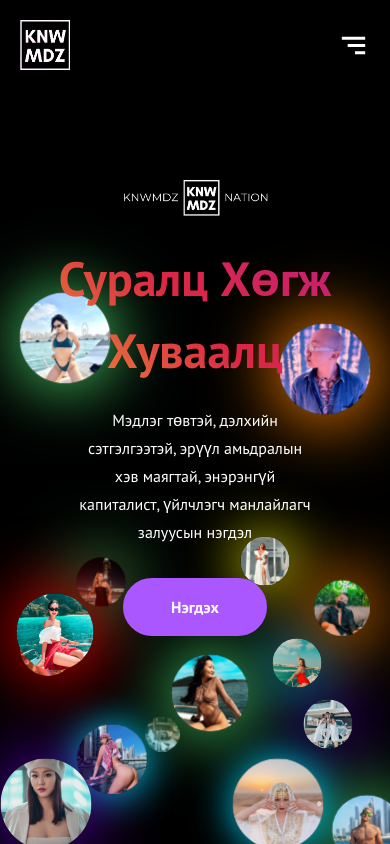
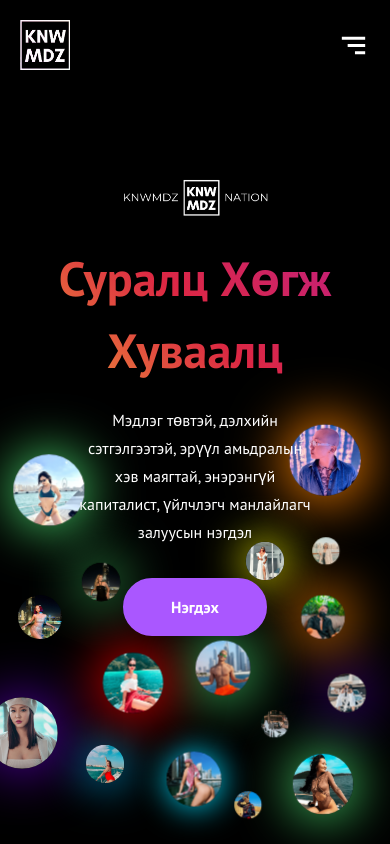
Before and after one commit to DorjooHover/knowMadz, a React (Create React App) app: page / in a window 390 px wide. Shown: the top 844 px of the page. Built offline with nearby package versions, Linux system fonts and the light colour scheme; a web font is replaced by a local one.

Commit message:
Add files via upload

```diff
--- a/src/components/Header/header.css
+++ b/src/components/Header/header.css
@@ -712,4 +712,118 @@
     bottom: auto;
   }
 }
+
+@media (max-width: 470px) {
+  .bubble {
+    -webkit-transform: scale(0.55) !important;
+            transform: scale(0.55) !important;
+  }
+  .bubble.sz-195 {
+    display: none;
+  }
+  #header {
+    height: 120vh;
+  }
+  .images__wrapper {
+    margin-top: 20px;
+  }
+  .sz-50 {
+    -webkit-animation-delay: 3s !important;
+            animation-delay: 3s !important;
+  }
+  .sz-50.sh-none {
+    left: 64%;
+    top: 67%;
+  }
+  .sz-50.sh-none-1 {
+    display: block;
+    left: auto;
+    top: 50%;
+    right: 10%;
+    bottom: auto;
+  }
+  .sz-50.sh-none-2 {
+    top: 75%;
+    right: 30%;
+    left: auto;
+  }
+  .sz-70.sh-green {
+    left: 17%;
+    top: 52%;
+    right: auto;
+    bottom: auto;
+  }
+  .sz-70.sh-yellow {
+    left: auto;
+    top: 50%;
+    right: 23%;
+    bottom: auto;
+  }
+  .sz-70.sh-blue {
+    left: 18%;
+    top: 70%;
+  }
+  .sz-70.sh-pink {
+    display: none;
+  }
+  .sz-70.sh-purple {
+    left: auto;
+    top: 63%;
+    right: 2%;
+    bottom: auto;
+  }
+  .sz-80.sh-orange {
+    left: auto;
+    top: 55%;
+    right: 7%;
+    bottom: auto;
+  }
+  .sz-80.sh-none {
+    left: 0%;
+    top: 55%;
+    right: auto;
+    bottom: auto;
+  }
+  .sz-100.sh-cyan {
+    left: 37%;
+    top: 70%;
+  }
+  .sz-100.sh-green {
+    top: 59%;
+    right: 30%;
+  }
+  .sz-100.sh-none {
+    display: none;
+  }
+  .sz-110.sh-red {
+    left: 20%;
+    top: 60%;
+  }
+  .sz-110.sh-green {
+    top: 70%;
+    right: 3%;
+  }
+  .sz-130.sh-green {
+    left: -4%;
+    top: 40%;
+    right: auto;
+    bottom: auto;
+  }
+  .sz-130.sh-orange {
+    left: auto;
+    top: 37%;
+    right: 0%;
+    bottom: auto;
+  }
+  .sz-130.sh-purple {
+    left: -11%;
+    top: 64%;
+  }
+  .sz-130.sh-yellow {
+    display: none;
+  }
+  .sz-130.sh-cyan {
+    display: none;
+  }
+}
 /*# sourceMappingURL=header.css.map */
--- a/src/components/Header/header.scss
+++ b/src/components/Header/header.scss
@@ -636,3 +636,128 @@
 		}
 	}
 }
+@media (max-width: 470px) {
+	.bubble {
+		transform: scale(0.55) !important;
+		&.sz-195 {
+			display: none;
+		}
+	}
+	#header {
+		height: 120vh;
+	}
+	.images__wrapper {
+		margin-top: 20px;
+	}
+	.sz-50 {
+		// ALL SAME TIME POPPED
+		animation-delay: 3s !important;
+		&.sh-none {
+			left: 64%;
+			top: 67%;
+		}
+
+		&.sh-none-1 {
+			display: block;
+
+			left: auto;
+			top: 50%;
+			right: 10%;
+			bottom: auto;
+		}
+		&.sh-none-2 {
+			top: 75%;
+			right: 30%;
+			left: auto;
+		}
+	}
+	.sz-70 {
+		&.sh-green {
+			left: 17%;
+			top: 52%;
+			right: auto;
+			bottom: auto;
+		}
+		&.sh-yellow {
+			left: auto;
+			top: 50%;
+			right: 23%;
+			bottom: auto;
+		}
+		&.sh-blue {
+			left: 18%;
+			top: 70%;
+		}
+
+		&.sh-pink {
+			display: none;
+		}
+		&.sh-purple {
+			left: auto;
+			top: 63%;
+			right: 2%;
+			bottom: auto;
+		}
+	}
+	.sz-80 {
+		&.sh-orange {
+			left: auto;
+			top: 55%;
+			right: 7%;
+			bottom: auto;
+		}
+		&.sh-none {
+			left: 0%;
+			top: 55%;
+			right: auto;
+			bottom: auto;
+		}
+	}
+	.sz-100 {
+		&.sh-cyan {
+			left: 37%;
+			top: 70%;
+		}
+		&.sh-green {
+			top: 59%;
+			right: 30%;
+		}
+		&.sh-none {
+			display: none;
+		}
+	}
+	.sz-110 {
+		&.sh-red {
+			left: 20%;
+			top: 60%;
+		}
+		&.sh-green {
+			top: 70%;
+			right: 3%;
+		}
+	}
+	.sz-130 {
+		&.sh-green {
+			left: -4%;
+			top: 40%;
+			right: auto;
+			bottom: auto;
+		}
+		&.sh-orange {
+			left: auto;
+			top: 37%;
+			right: 0%;
+			bottom: auto;
+		}
+		&.sh-purple {
+			left: -11%;
+			top: 64%;
+		}
+		&.sh-yellow {
+			display: none;
+		}
+		&.sh-cyan {
+			display: none;
+		}
+	}
+}
```
Also changed, not shown: src/components/Header/index.jsx (line endings or trailing spaces), 1 other file (tests, documents, lock files or other folders).
